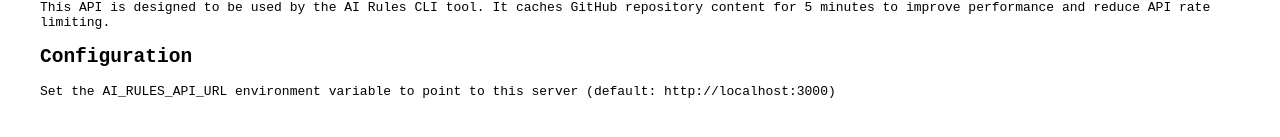
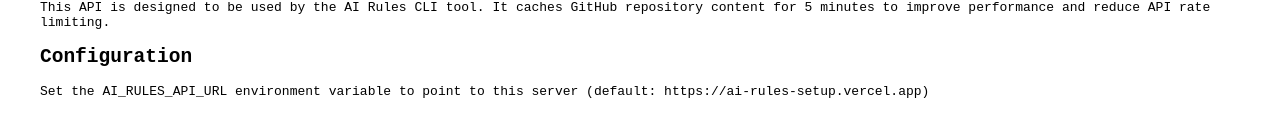
Before and after one commit to votrungquan1999/AI-rules-setup, a Next.js app: page / in a window 1280 px wide. Shown: the part 259-396 px from the top of the page. Built offline with nearby package versions, Linux system fonts and the light colour scheme.

Commit message:
chore: update default API URL to production deployment
- Update default API URL from localhost:3000 to production Vercel deployment
- Update documentation, environment example, and CLI configuration
- Maintain localhost fallback for development

```diff
--- a/src/app/page.tsx
+++ b/src/app/page.tsx
@@ -22,7 +22,7 @@
 			<h2>Configuration</h2>
 			<p>
 				Set the <code>AI_RULES_API_URL</code> environment variable to point to this server (default:
-				http://localhost:3000)
+				https://ai-rules-setup.vercel.app)
 			</p>
 		</div>
 	);
--- a/src/cli/lib/github.ts
+++ b/src/cli/lib/github.ts
@@ -1,7 +1,7 @@
 import type { Manifest } from "../../server/types";
 
 // API configuration
-const API_BASE_URL = process.env.AI_RULES_API_URL || "http://localhost:3000";
+const API_BASE_URL = process.env.AI_RULES_API_URL || "https://ai-rules-setup.vercel.app";
 
 // Types for API responses
 interface RulesResponse {
```
Also changed, not shown: 2 other files (tests, documents, lock files or other folders).
